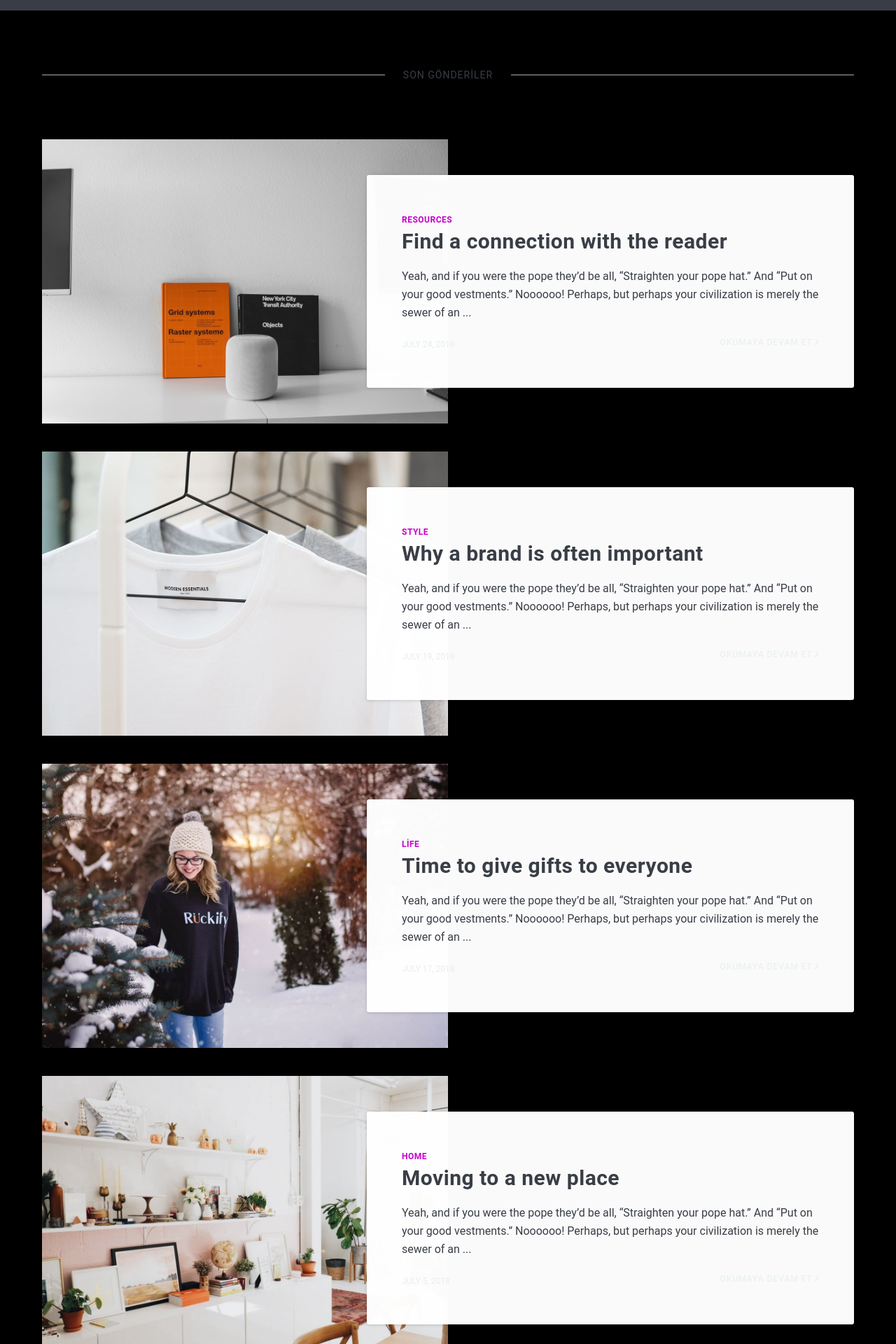
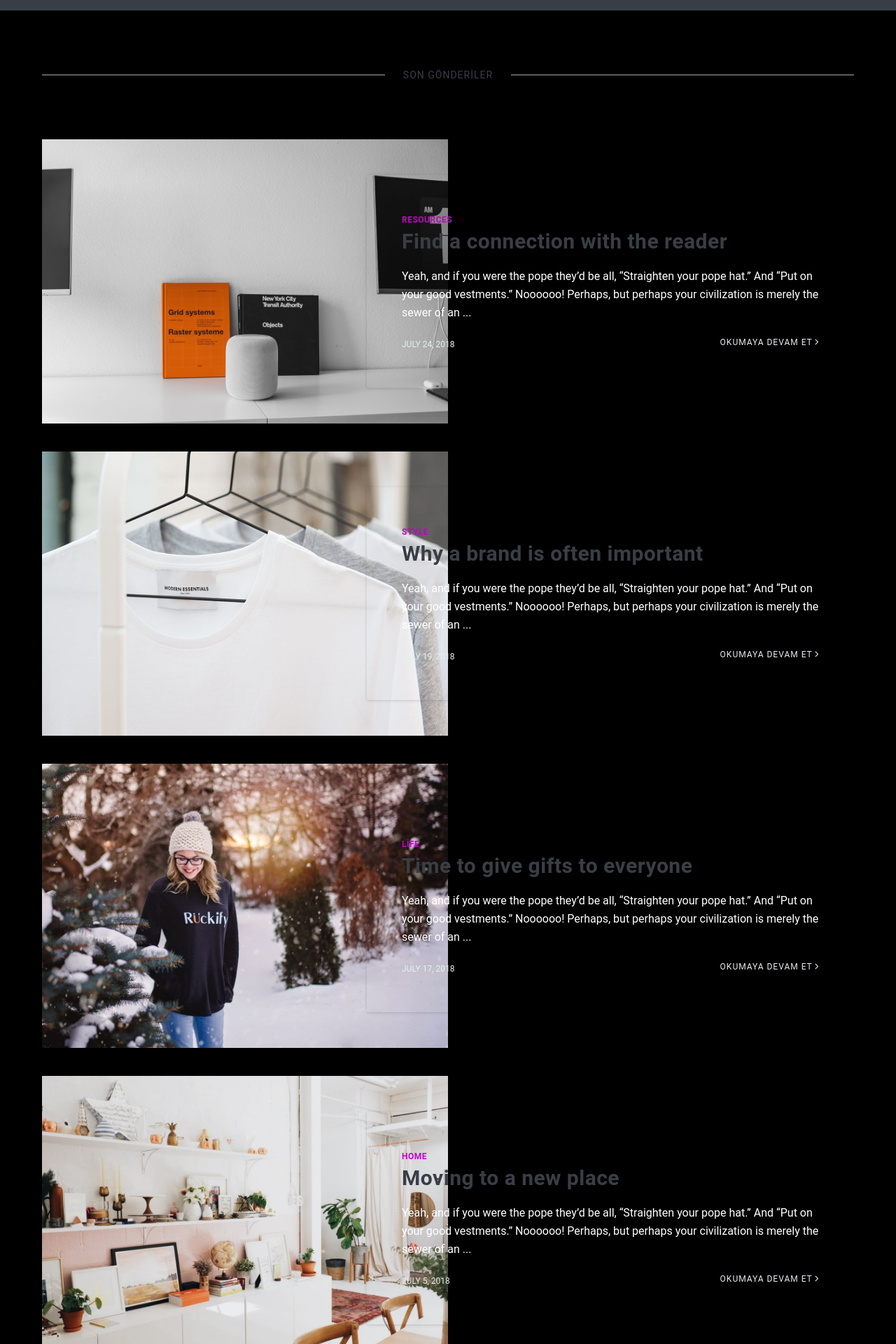
Before and after one commit to efekaanaltas/blog, a Jekyll site: the page built from index.html, in a window 1280 px wide. Shown: the part 572-2492 px from the top of the page at 70% size. Built offline with Jekyll 4.4.1, drawn with Linux system fonts in a browser that asks for light colours; nearby versions of some CDN libraries; the list of posts is cut into pages by our own code.

Commit message:
Update _article.scss

```diff
--- a/_sass/4-layouts/_article.scss
+++ b/_sass/4-layouts/_article.scss
@@ -31,7 +31,7 @@
     margin-left: -10%;
     z-index: 1;
     border-radius: 3px;
-    background: rgba(255, 255, 255, 0.98);
+    background: rgba(255, 255, 255, 0);
     box-shadow: 0 1px 4px rgba(0,0,0,0.15);
 
     .article__tag {
@@ -44,7 +44,7 @@
     .article__title {
       margin-bottom: 20px;
       font-size: 30px;
-
+      color: $light-gray;
       a {
         color: $dark;
         &:hover {
@@ -57,6 +57,7 @@
       margin-bottom: 20px;
       font-size: 16px;
       line-height: 26px;
+      color: $white;
     }
 
     .article__meta {
```
